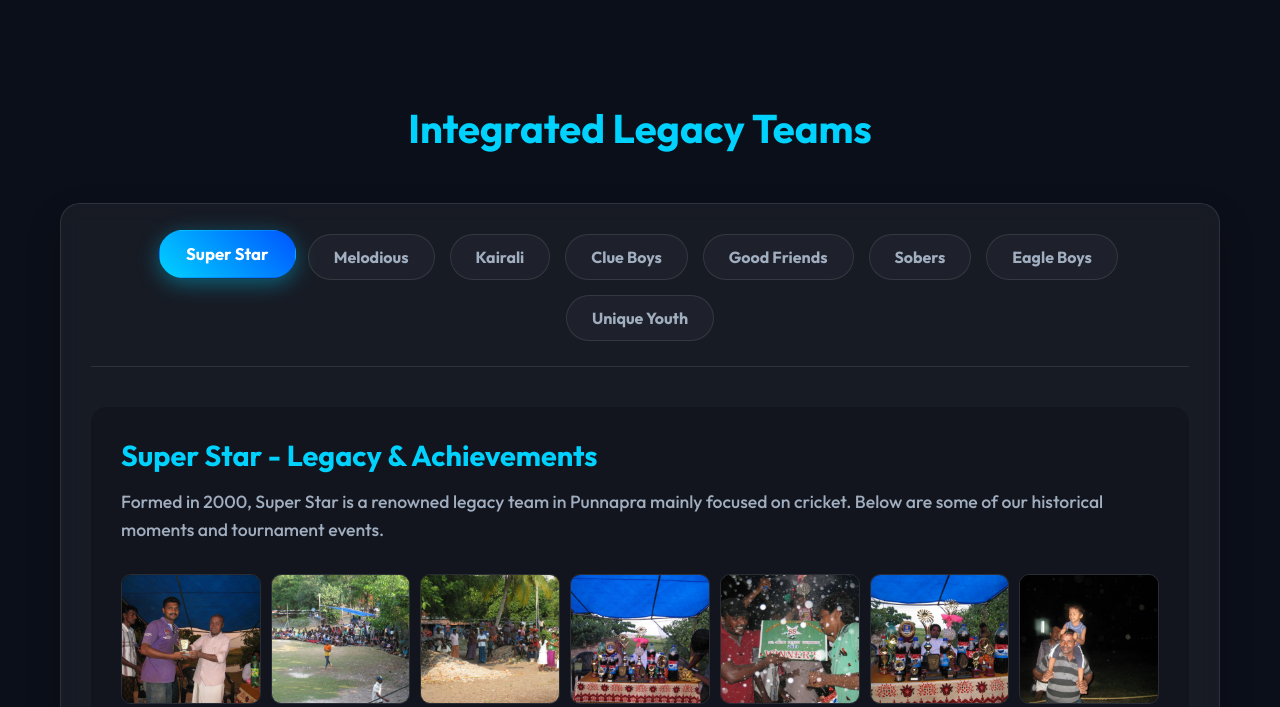
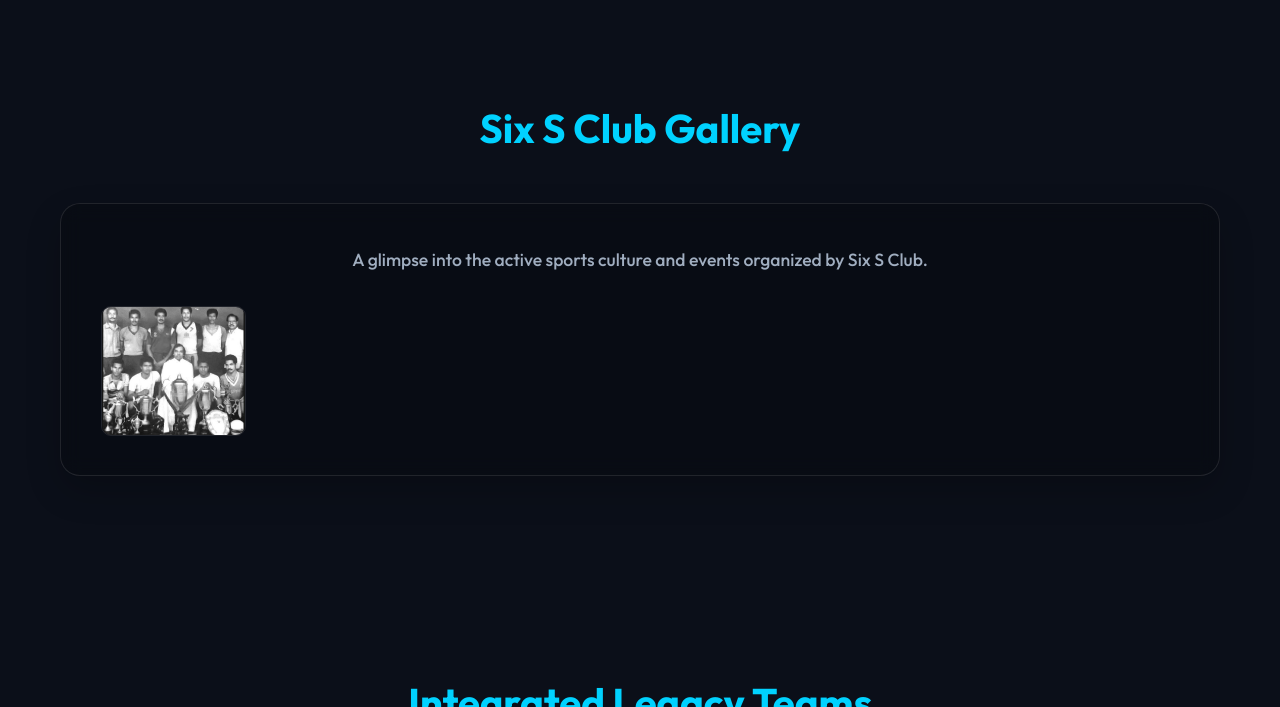
Before and after one commit to red-eye86/Six-S-Punnapra, a plain HTML site: page index.html in a window 1280 px wide. Shown: the part 1479-2186 px from the top of the page. Drawn offline with nearby package versions, Linux system fonts and the light colour scheme; animation ran at ten frames a second.

Commit message:
Add Six S Club Gallery section with uploaded image

```diff
--- a/index.html
+++ b/index.html
@@ -5,7 +5,7 @@
     <meta name="viewport" content="width=device-width, initial-scale=1.0">
     <title>Punnapra Sixes - Reviving the Spirit of Sports</title>
     <meta name="description" content="Punnapra Sixes is reviving sports in Punnapra. Step out of the screens and onto the court for volleyball, football, cricket, and more.">
-    <link rel="stylesheet" href="styles.css?v=4">
+    <link rel="stylesheet" href="styles.css?v=5">
     <link href="https://fonts.googleapis.com/css2?family=Outfit:wght@300;500;700;900&family=Noto+Sans+Malayalam:wght@400;700&display=swap" rel="stylesheet">
 </head>
 <body>
@@ -61,6 +61,16 @@
                 <div class="image-wrapper">
                     <img src="images/youth.png" alt="Youth playing sports">
                 </div>
+            </div>
+        </div>
+    </section>
+
+    <section class="generic-section" id="sixs-gallery">
+        <h2 class="section-title" data-en="Six S Club Gallery" data-ml="സിക്സ് എസ് ക്ലബ് ഗാലറി">Six S Club Gallery</h2>
+        <div class="content-card floating-card">
+            <p data-en="A glimpse into the active sports culture and events organized by Six S Club." data-ml="സിക്സ് എസ് ക്ലബ് സംഘടിപ്പിക്കുന്ന സജീവ കായിക സംസ്കാരത്തിലേക്കും പരിപാടികളിലേക്കും ഒരു നോട്ടം.">A glimpse into the active sports culture and events organized by Six S Club.</p>
+            <div class="team-photo-grid">
+                <img src="images/six-s-club/Screenshot 2026-07-24 144906.png" alt="Six S Club Activity" class="team-photo">
             </div>
         </div>
     </section>
@@ -225,6 +235,6 @@
     </footer>
 
     <script src="https://cdn.jsdelivr.net/particles.js/2.0.0/particles.min.js"></script>
-    <script src="main.js?v=4"></script>
+    <script src="main.js?v=5"></script>
 </body>
 </html>
```
Also changed, not shown: images/six-s-club/Screenshot 2026-07-24 144906.png (added).
